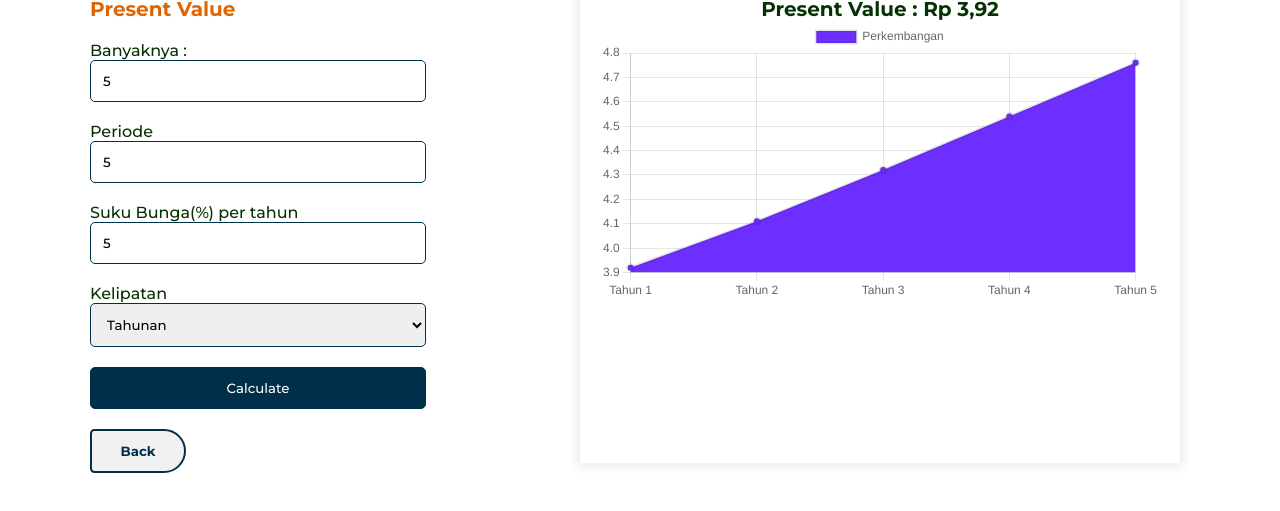
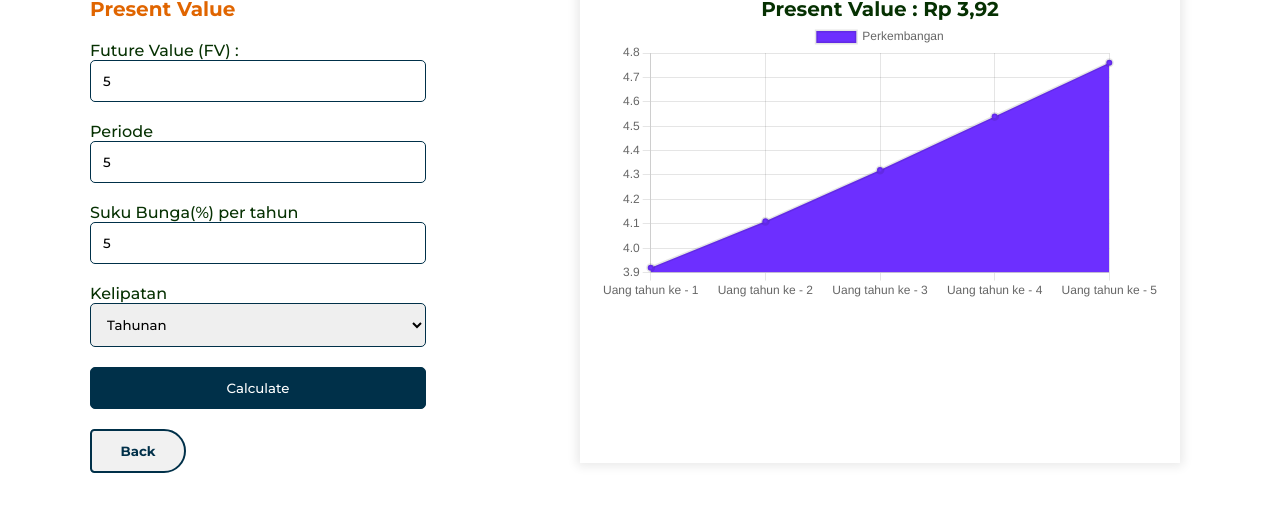
Before and after one commit to mnizarali/KalkuBunga, a plain HTML site: page present.html in a window 1280 px wide. Both pictures are taken after typing "5", "5", "5" into the empty fields and a click on the button "Calculate". Shown: the part 73-584 px from the top of the page. Drawn offline with nearby package versions, Linux system fonts and the light colour scheme.

Commit message:
update minor text

```diff
--- a/js/present.js
+++ b/js/present.js
@@ -35,7 +35,7 @@ function calculateGrowth(e) {
         for(let i = 1; i <= period; i++) {
             const final = initial / Math.pow(1 + ((interest / 100) / comp), comp * i);
             data.push(toDecimal(final, 2)); //memasukan ke array kosong
-            labels.push("Tahun " + i);
+            labels.push("Uang tahun ke - " + i);
             growth =  new Intl.NumberFormat("id-ID", { style: "currency", currency: "IDR" }).format(final); //,2 dua angka dibelakang koma desima
         }
         //
--- a/present.html
+++ b/present.html
@@ -18,7 +18,7 @@
             </div>
             <form class="compound-form">
                 <div class="input-group">
-                    <label for="initialamount">Banyaknya : </label>
+                    <label for="initialamount">Future Value (FV) : </label>
                     <input type="number" id="initialamount" />
                 </div>
                 <div class="input-group">
@@ -53,6 +53,7 @@
         <div class="results">
             <h3 id="message"></h3>
             <canvas id="data-set"></canvas>
+            <h3 id="message"></h3>
         </div>
     </section>
     <script src="js/present.js"></script>
```
